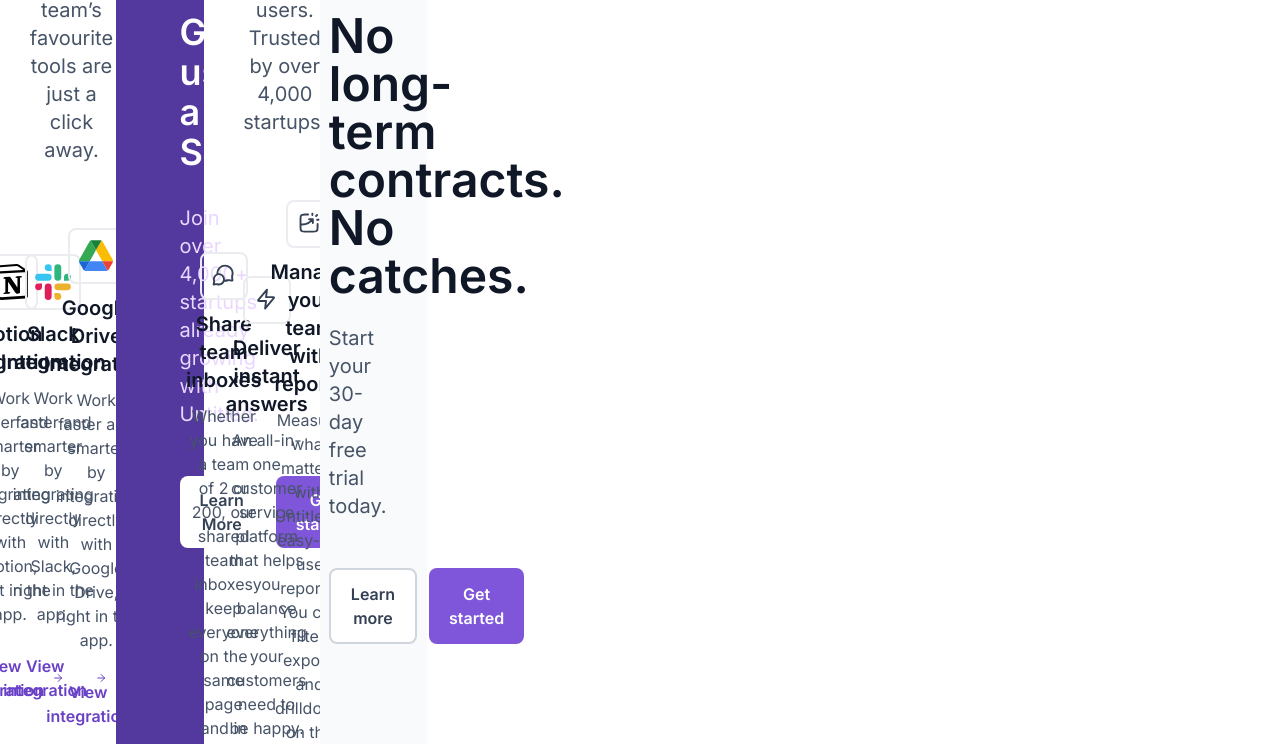
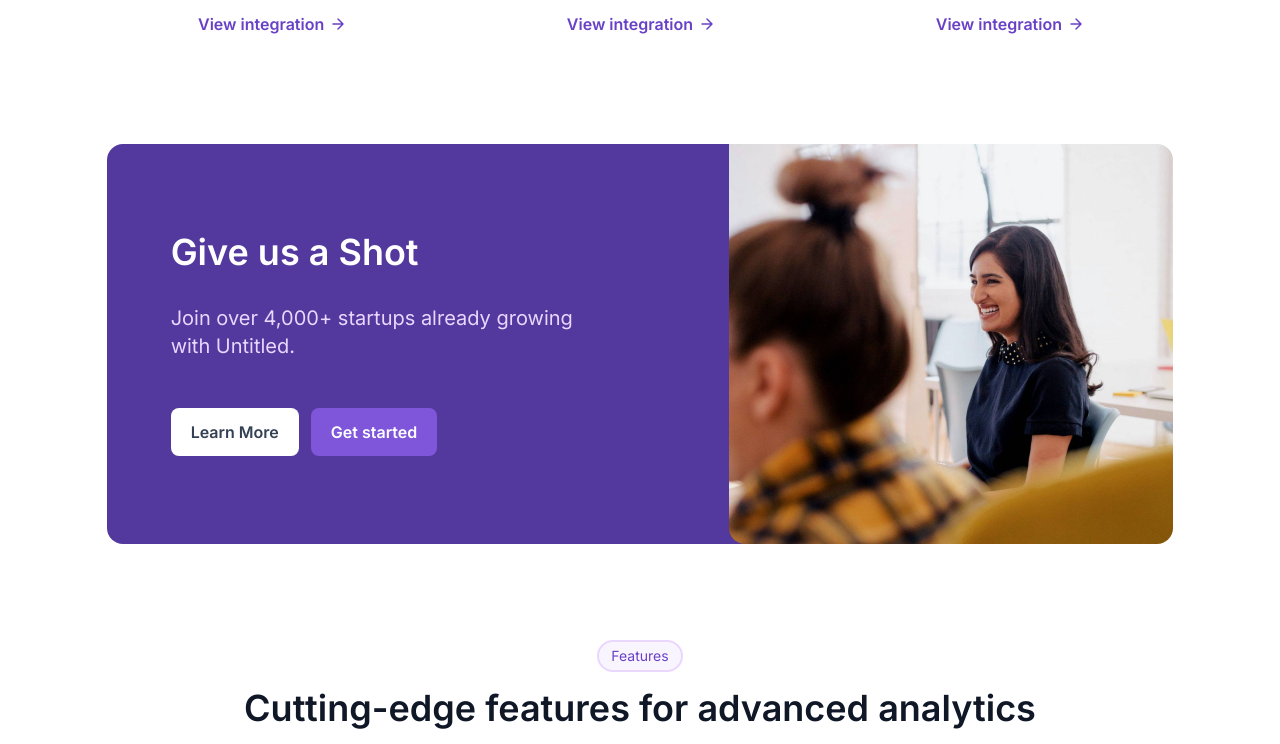
Before and after one commit to Andresarl16/Avila-Tek-Frontend-Skills-Test, a Next.js app: page / in a window 1280 px wide. Shown: the part 1868-2612 px from the top of the page. Built offline with nearby package versions, Linux system fonts and the light colour scheme.

Commit message:
refactor: Convert Give Us a Shoot into a Component

```diff
--- a/src/app/page.tsx
+++ b/src/app/page.tsx
@@ -2,14 +2,14 @@ import { featureCards } from "@/constants/FeatureCards";
 import { integrationCards } from "@/constants/IntegrationCards";
 import Button from "@/ui/components/Button";
 import CardSection from "@/ui/components/CardSection";
-import Header from "@/ui/components/sections/header";
+import GiveUsAShoot from "@/ui/components/sections/GiveUsAShoot";
+import Header from "@/ui/components/sections/Header";
 import Image from "next/image";
 
 export default function Home() {
   return (
     <main className="max-w-full grid grid-cols-12">
       <Header></Header>
-      <section>
       <CardSection
         badge="Integrations"
         title="Get more value from your tools"
@@ -19,43 +19,7 @@ export default function Home() {
         cards={integrationCards}
         iconSizes="medium"
       />
-      </section>
-      <section className="grid grid-cols-12 mb-16 md:mb-20 lg:mb-24 ">
-        <div className="grid col-start-2 col-span-10 grid-cols-12 bg-bg-brand-section rounded-t-2xl rounded-b-3xl lg:rounded-l-2xl lg:rounded-r-3xl">
-          <div className="flex flex-col justify-center col-span-12 lg:col-span-7 mt-10 mb-12 lg:mt-0 lg:mb-0 px-6 lg:px-16">
-            <h3 className="text-3xl sm:text-4xl text-text-brand-primary font-semibold">
-              Give us a Shot
-            </h3>
-            <p className="mt-4 lg:mt-8 mb-8 lg:mb-12 text-lg sm:text-xl text-text-brand-tertiary">
-              Join over 4,000+ startups already growing with Untitled.
-            </p>
-            <div className="sm:flex space-x-0 space-y-3 sm:space-x-3 sm:space-y-0">
-              <Button
-                text="Learn More"
-                type="secondary"
-                styles="w-full sm:w-auto"
-                redirectTo=""
-              />
-              <Button
-                text="Get started"
-                type="primary"
-                styles="w-full sm:w-auto"
-                redirectTo=""
-              />
-            </div>
-          </div>
-          <div className="relative h-72 sm:h-96 lg:h-100 col-span-12 lg:col-span-5 rounded-b-2xl lg:rounded-r-2xl">
-            <Image
-              alt="Give us a shoot image"
-              src={"/static/give-us-a-shoot.jpg"}
-              fill={true}
-              sizes="85vw, (min-width: 1024px) 35vw"
-              className="object-cover rounded-b-2xl lg:rounded-r-2xl"
-            />
-          </div>
-        </div>
-      </section>
-      <section>
+      <GiveUsAShoot></GiveUsAShoot>
       <CardSection
         badge="Features"
         title="Cutting-edge features for advanced analytics"
@@ -63,7 +27,6 @@ export default function Home() {
         cards={featureCards}
         iconSizes="small"
       />
-      </section>
       <section className="grid grid-cols-12 bg-bg-secondary py-24">
         <div className="grid col-start-2 col-span-10 grid-cols-12">
           <div className="flex flex-col col-span-7 justify-center">
--- a/src/ui/components/CardSection.tsx
+++ b/src/ui/components/CardSection.tsx
@@ -10,7 +10,7 @@ export default function CardSection({
   iconSizes,
 }: CardSection) {
   return (
-    <section className="grid grid-cols-12 mb-16 md:mb-20 lg:mb-24 px-4 md:px-0">
+    <section className="grid col-span-12 grid-cols-12 mb-16 md:mb-20 lg:mb-24 px-4 md:px-0">
       <div className="grid col-span-12 justify-center items-center">
         <Badge text={badge} />
       </div>
--- /dev/null
+++ b/src/ui/components/sections/GiveUsAShoot.tsx
@@ -0,0 +1,42 @@
+import Button from "../Button";
+import Image from "next/image";
+
+export default function GiveUsAShoot() {
+  return (
+    <section className="grid col-span-12 grid-cols-12 mb-16 md:mb-20 lg:mb-24 ">
+      <div className="grid col-start-2 col-span-10 grid-cols-12 bg-bg-brand-section rounded-t-2xl rounded-b-3xl lg:rounded-l-2xl lg:rounded-r-3xl">
+        <div className="flex flex-col justify-center col-span-12 lg:col-span-7 mt-10 mb-12 lg:mt-0 lg:mb-0 px-6 lg:px-16">
+          <h3 className="text-3xl sm:text-4xl text-text-brand-primary font-semibold">
+            Give us a Shot
+          </h3>
+          <p className="mt-4 lg:mt-8 mb-8 lg:mb-12 text-lg sm:text-xl text-text-brand-tertiary">
+            Join over 4,000+ startups already growing with Untitled.
+          </p>
+          <div className="sm:flex space-x-0 space-y-3 sm:space-x-3 sm:space-y-0">
+            <Button
+              text="Learn More"
+              type="secondary"
+              styles="w-full sm:w-auto"
+              redirectTo=""
+            />
+            <Button
+              text="Get started"
+              type="primary"
+              styles="w-full sm:w-auto"
+              redirectTo=""
+            />
+          </div>
+        </div>
+        <div className="relative h-72 sm:h-96 lg:h-100 col-span-12 lg:col-span-5 rounded-b-2xl lg:rounded-r-2xl">
+          <Image
+            alt="Give us a shoot image"
+            src={"/static/give-us-a-shoot.jpg"}
+            fill={true}
+            sizes="85vw, (min-width: 1024px) 35vw"
+            className="object-cover rounded-b-2xl lg:rounded-r-2xl"
+          />
+        </div>
+      </div>
+    </section>
+  );
+}
```
Lines whose indentation alone changed are shown as unchanged.
